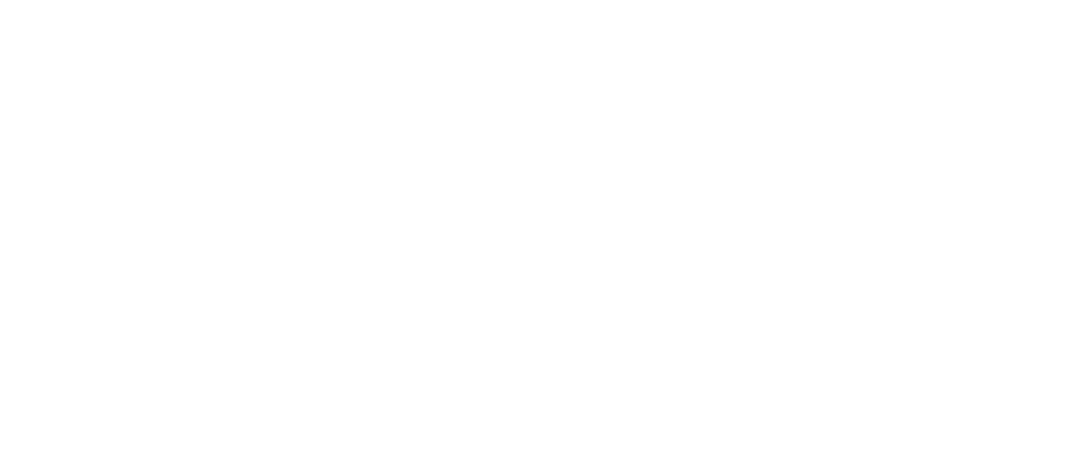
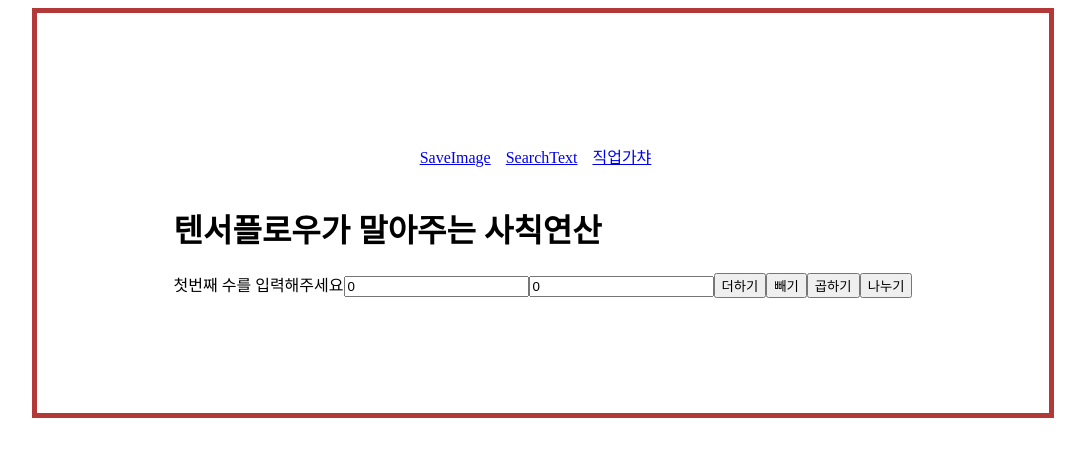
Before and after one commit to mkhajiit/practice-board, a React (Vite) app: page /contents/operationtf in a window 1280 px wide. Before the commit this address had no page. Shown: the top 456 px of the page, without its empty margins (97-1182 px from the left). Built offline with nearby package versions, Linux system fonts and the light colour scheme.

Commit message:
텐서플로우 사칙연산 50% 구현

```diff
--- /dev/null
+++ b/src/components/contents/OperationTf.tsx
@@ -0,0 +1,37 @@
+import { useState } from 'react';
+
+function OperationTf() {
+  const [firstNumber, setFirstNumber] = useState<number>(0);
+  const [secondNumber, setSecondNumber] = useState<number>(0);
+
+  const onClickEvent = (selectedOperation: string) => {
+    const questionArr = [firstNumber, secondNumber, selectedOperation];
+    console.log(questionArr);
+    // 텐서플로우 불러오는 함수자리
+  };
+
+  return (
+    <div>
+      <h1>텐서플로우가 말아주는 사칙연산</h1>
+      <label htmlFor='fist'>첫번째 수를 입력해주세요</label>
+      <input
+        name='first'
+        value={firstNumber}
+        onChange={(event) => setFirstNumber(Number(event.target.value))}
+        required
+      ></input>
+      <input
+        name='second'
+        value={secondNumber}
+        onChange={(event) => setSecondNumber(Number(event.target.value))}
+        required
+      ></input>
+      <button onClick={() => onClickEvent('+')}>더하기</button>
+      <button onClick={() => onClickEvent('-')}>빼기</button>
+      <button onClick={() => onClickEvent('*')}>곱하기</button>
+      <button onClick={() => onClickEvent('/')}>나누기</button>
+    </div>
+  );
+}
+
+export default OperationTf;
--- a/src/router/Router.tsx
+++ b/src/router/Router.tsx
@@ -6,6 +6,7 @@
 import SaveImage from '../components/contents/SaveImage/SaveImage.tsx';
 import DrawLots from '../components/contents/DrawLots/DrawLots.tsx';
 import Search from '../components/contents/Search.tsx';
+import OperationTf from '../components/contents/OperationTf.tsx';
 
 function Router() {
   return (
@@ -18,6 +19,7 @@
           <Route path='contents/list' element={<ContentsList />} />
           <Route path='contents/saved-content/:item' element={<SaveImageContent />} />
           <Route path='contents/draw' element={<DrawLots />} />
+          <Route path='contents/operationtf' element={<OperationTf />} />
         </Route>
       </Routes>
     </BrowserRouter>
```
Also changed, not shown: src/function/operationTf.ts (added).
